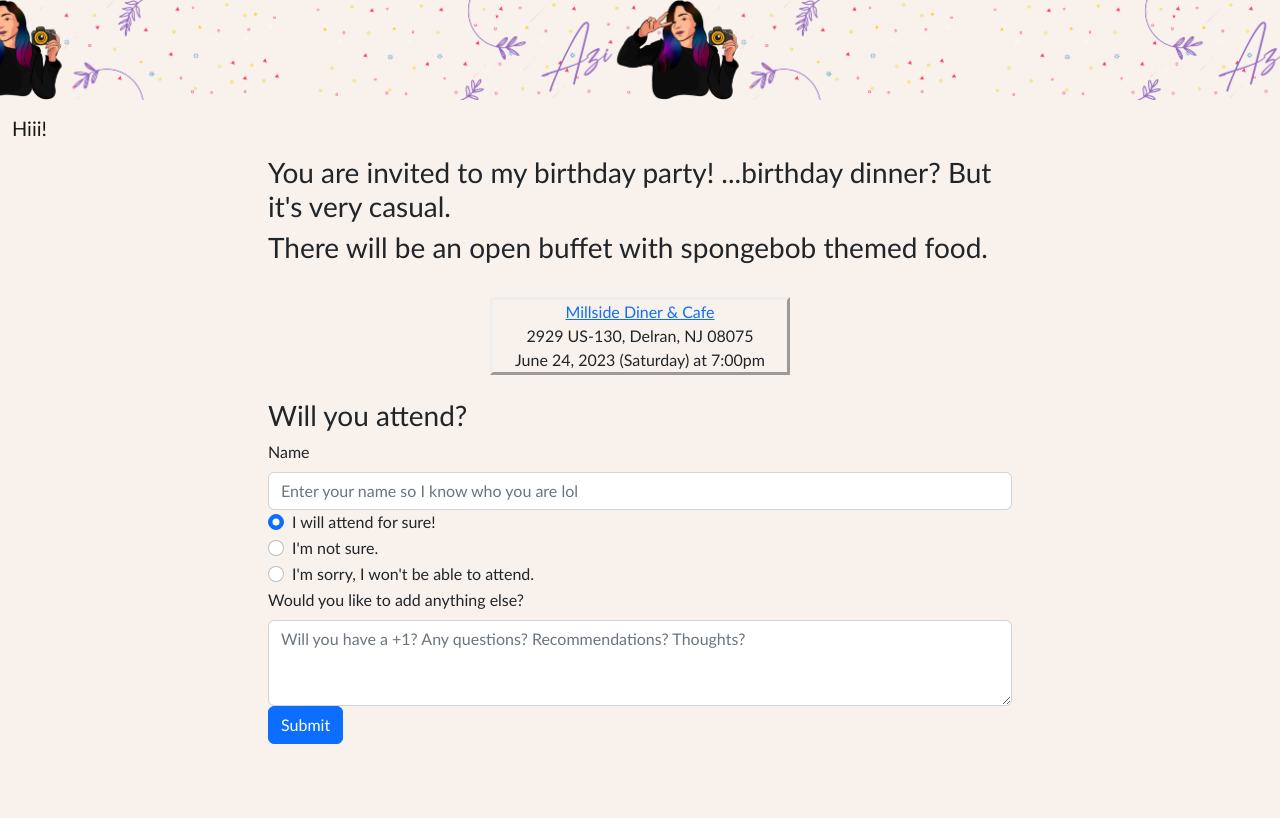
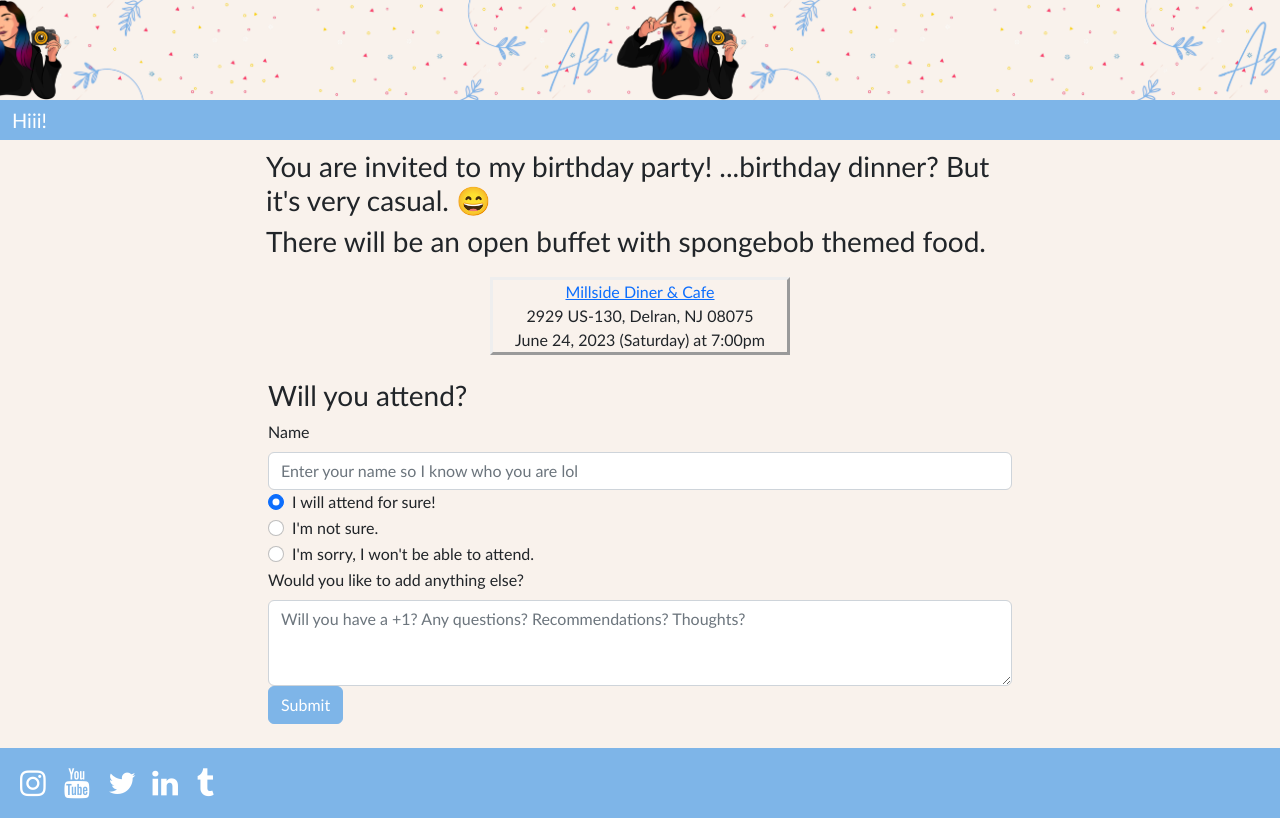
Before and after one commit to azimezn/azime_birthday, a website: page index.html in a window 1280 px wide. Drawn offline with nearby package versions, Linux system fonts and the light colour scheme.

Commit message:
added styling and icons

```diff
--- a/assets/css/style.css
+++ b/assets/css/style.css
@@ -7,7 +7,7 @@ body {
     width: 100%;
     height: 100px;
     text-align: center;
-    background: url('../images/header-cartoon-lavender.jpg');
+    background: url('../images/header-cartoon-blue.jpg');
     background-repeat: repeat-x;
     background-size: contain;
     background-position: center;
@@ -15,12 +15,27 @@ body {
 }
 
 .navbar-azime {
-    background-color: #F9F2EC;
+    background-color: #7eb5e8;
+    /* border-top: 3px solid #7eb5e8;
+    border-bottom: 3px solid #7eb5e8; */
+    padding: 0;
 }
 
-/* .navbar-azime a {
+.navbar-azime a {
     color: white;
-} */
+}
+
+.navbar-azime a:hover {
+    color: #f0e33f;
+}
+
+.navbar-toggler-azime {
+    padding: 1px 5px;
+}
+
+.intro-text {
+    padding: 10px;
+}
 
 .intro-text,
 .form-azime {
@@ -33,9 +48,42 @@ body {
     text-align: center;
 }
 
+.submit-azime {
+    background-color: #7eb5e8;
+    border-color: #7eb5e8;
+    /* color: black; */
+}
+
+.footer-azime {
+    /* border-top: 3px solid #7eb5e8;
+    border-bottom: 3px solid #7eb5e8; */
+    background-color: #7eb5e8;
+}
+
+/* icons */
+.fa {
+    padding: 20px;
+    font-size: 30px;
+    width: 30px;
+    text-align: center;
+    text-decoration: none;
+    border-radius: 50%;
+    color: white;
+}
+
+.fa:hover {
+    /* opacity: 0.7; */
+    color: #f0e33f;
+}
+
 @media screen and (max-width: 992px) {
+
     .intro-text,
     .form-azime {
-      width: 90vw;
+        width: 90vw;
     }
-  }
+
+    .banner {
+        background-size: cover;
+    }
+}
--- a/index.html
+++ b/index.html
@@ -6,18 +6,22 @@
   <meta http-equiv="X-UA-Compatible" content="IE=edge">
   <meta name="viewport" content="width=device-width, initial-scale=1.0">
   <link rel="stylesheet" href="https://cdn.jsdelivr.net/npm/bootstrap@5.2.3/dist/css/bootstrap.min.css">
+  <!-- icons -->
+  <link rel="stylesheet" href="https://cdnjs.cloudflare.com/ajax/libs/font-awesome/4.7.0/css/font-awesome.min.css">
   <link rel="stylesheet" href="./assets/css/style.css">
   <title>Azime's Birthday</title>
 </head>
 
 <body>
+
+  <header>
     <div class="banner"></div>
-
     <nav class="navbar navbar-expand-lg navbar-azime">
       <div class="container-fluid">
         <a class="navbar-brand" href="#">Hiii!</a>
-      <button class="navbar-toggler" type="button" data-bs-toggle="collapse" data-bs-target="#navbarSupportedContent"
-        aria-controls="navbarSupportedContent" aria-expanded="false" aria-label="Toggle navigation">
+        <button class="navbar-toggler navbar-toggler-azime" type="button" data-bs-toggle="collapse"
+          data-bs-target="#navbarSupportedContent" aria-controls="navbarSupportedContent" aria-expanded="false"
+          aria-label="Toggle navigation">
           <span class="navbar-toggler-icon"></span>
         </button>
         <!-- <div class="collapse navbar-collapse" id="navbarSupportedContent">
@@ -50,13 +54,14 @@
           </div> -->
       </div>
     </nav>
+  </header>
+
 
   <div class="container">
     <div class="container-fluid intro-text">
-      <h3>You are invited to my birthday party! ...birthday dinner? But it's very casual.</h3>
+      <h3>You are invited to my birthday party! ...birthday dinner? But it's very casual. 😄</h3>
       <h3>There will be an open buffet with spongebob themed food.</h3>
     </div>
-    <br>
     <div class="container-fluid place-info">
       <div><a href="https://goo.gl/maps/3YBXGB7a2RS7TXbv5" target="_blank">Millside Diner &
           Cafe</a></div>
@@ -104,10 +109,22 @@
         <textarea class="form-control" id="messageText" name="message" rows="3"
           placeholder="Will you have a +1? Any questions? Recommendations? Thoughts?"></textarea>
       </div>
-      <button type="submit" class="btn btn-primary">Submit</button>
+      <button type="submit" class="btn btn-primary submit-azime">Submit</button>
 
     </form>
   </div>
+
+  <br>
+
+  <footer class="footer-azime">
+
+    <a href="https://www.instagram.com/azimezn/" class="fa fa-instagram" target="_blank"></a>
+    <a href="#" class="fa fa-youtube" target="_blank"></a>
+    <a href="#" class="fa fa-twitter" target="_blank"></a>
+    <a href="#" class="fa fa-linkedin" target="_blank"></a>
+    <a href="#" class="fa fa-tumblr" target="_blank"></a>
+
+  </footer>
 
   <!-- bootstrap -->
   <script src="https://cdn.jsdelivr.net/npm/bootstrap@5.2.3/dist/js/bootstrap.bundle.min.js"></script>
```
Also changed, not shown: assets/images/header-cartoon-blue.jpg (added). Lines whose indentation alone changed are shown as unchanged.
